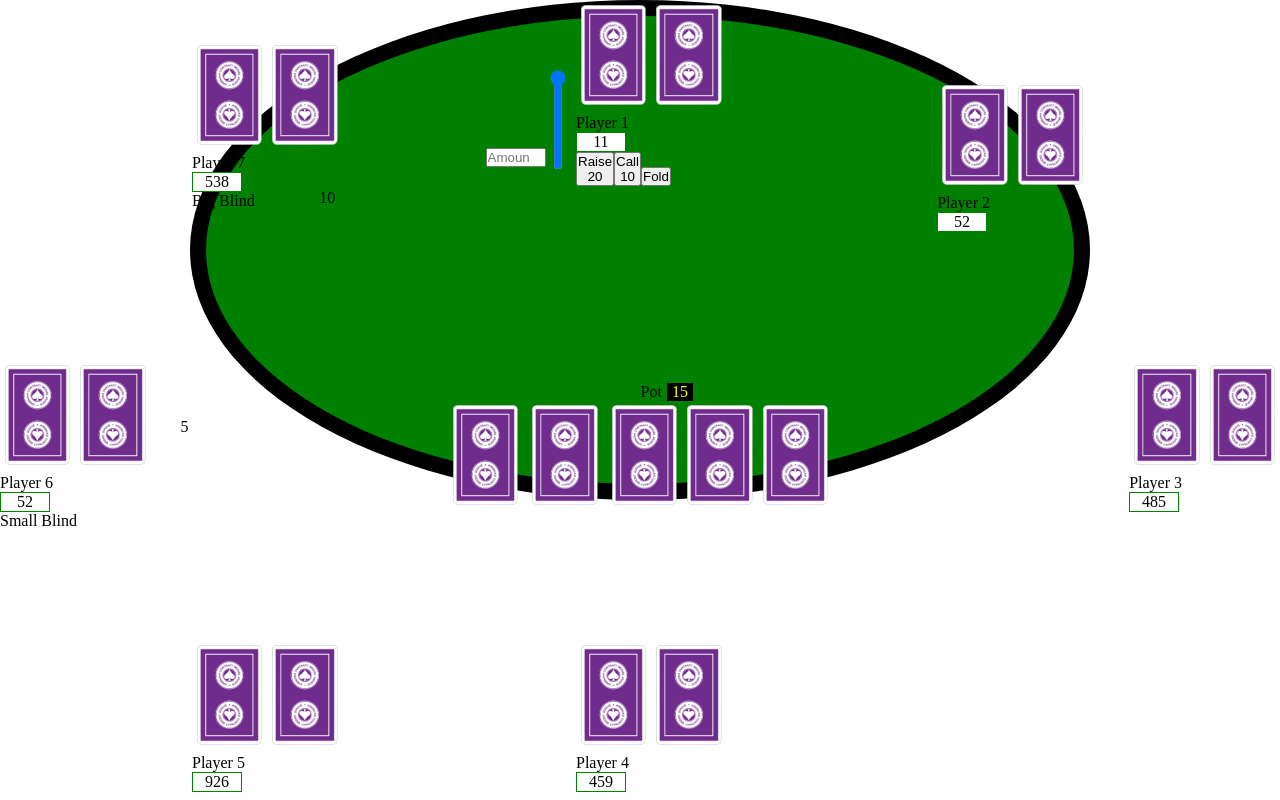
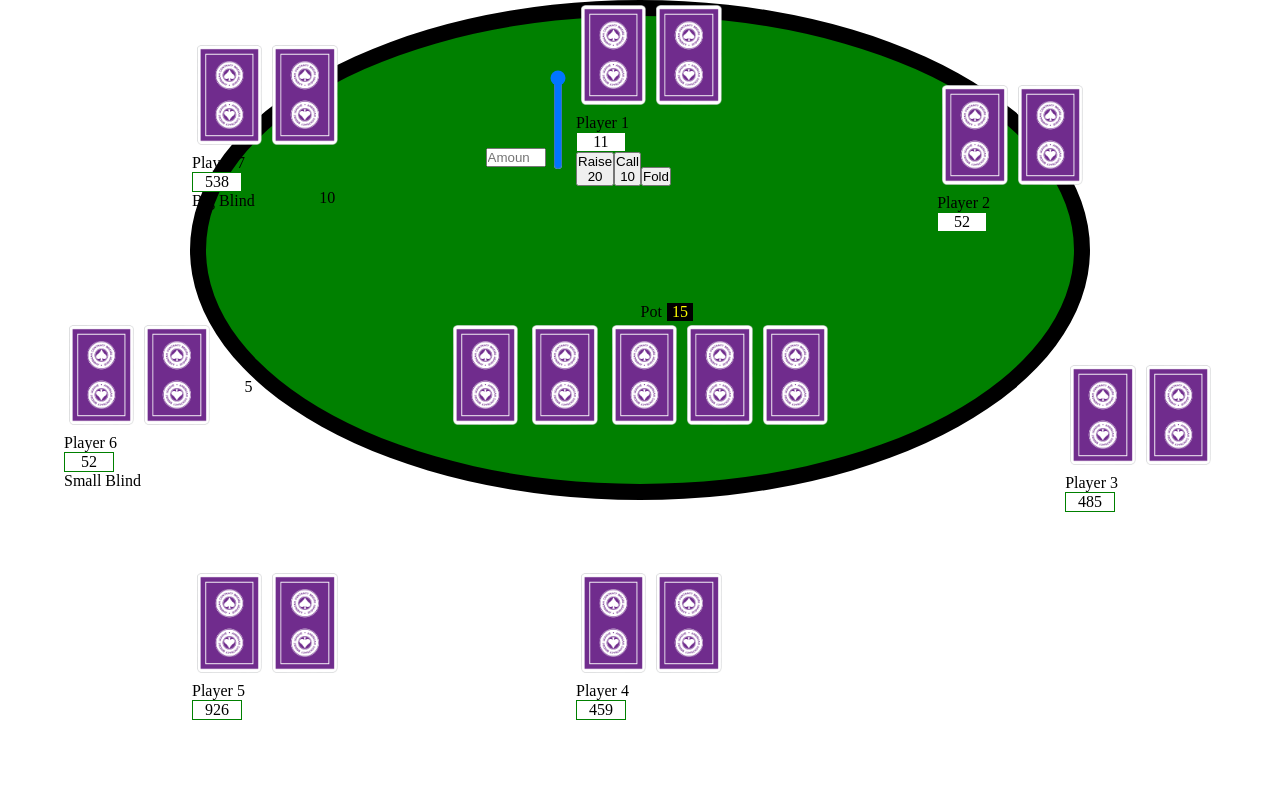
Before and after one commit to maxengelhard/Poker-Game, a plain HTML site: page index.html in a window 1280 px wide. Drawn offline with Linux system fonts and the light colour scheme.

Commit message:
Updated CSS To Make Player Cards Look Nicer

```diff
--- a/test.css
+++ b/test.css
@@ -34,7 +34,7 @@ img {
 .tableCards {
       display: flex;
       position: absolute;
-      top: 50%;
+      top: 40%;
       left: 35%;
 }
 
@@ -57,28 +57,28 @@ img {
 .player3 {
       position: absolute;
       top: 45%;
-      right: 0%;
+      right: 5%;
 }
 
 
 
 .player4 {
       position: absolute;
-      top: 80%;
+      bottom: 10%;
       left: 45%;
 }
 
 .player5 {
       position: absolute;
-      top: 80%;
+      bottom: 10%;
       left: 15%;
 }
 
 
 .player6 {
       position: absolute;
-      top: 45%;
-      left: 0%;
+      top: 40%;
+      left: 5%;
 }
 
 .player7 {
```
